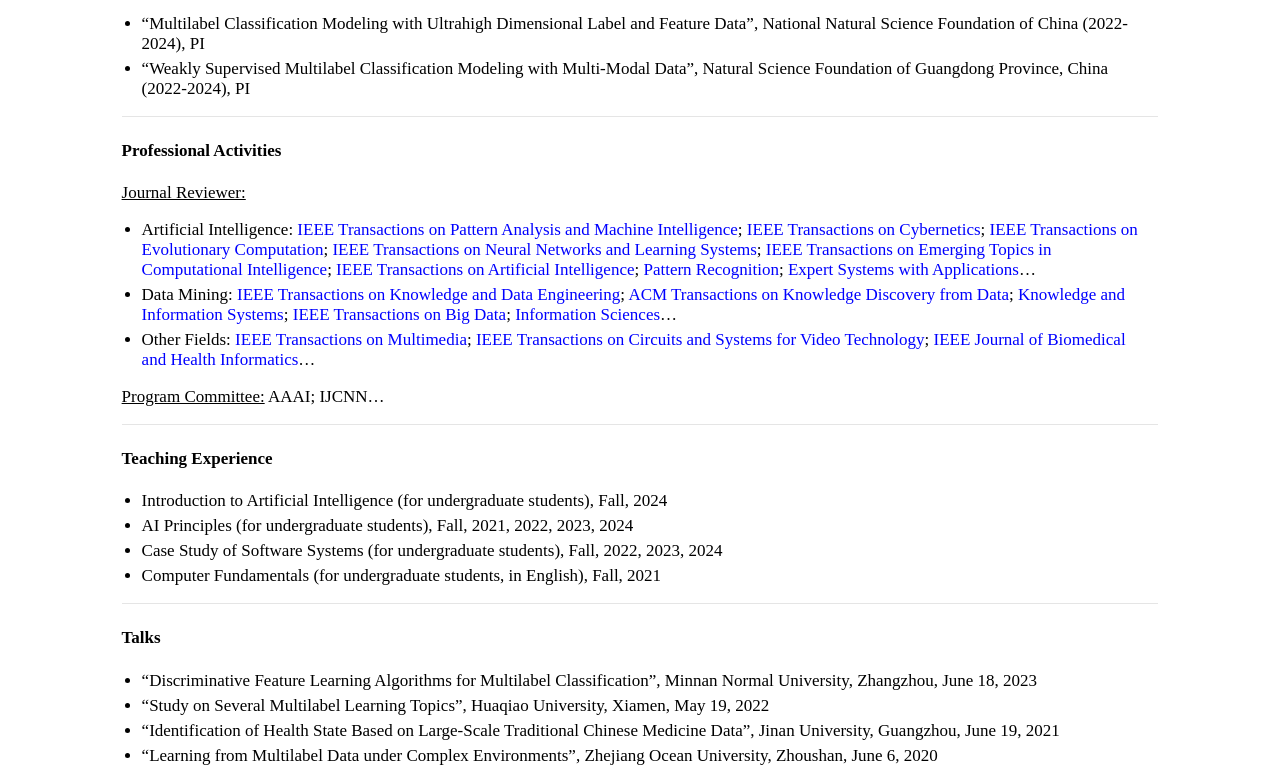
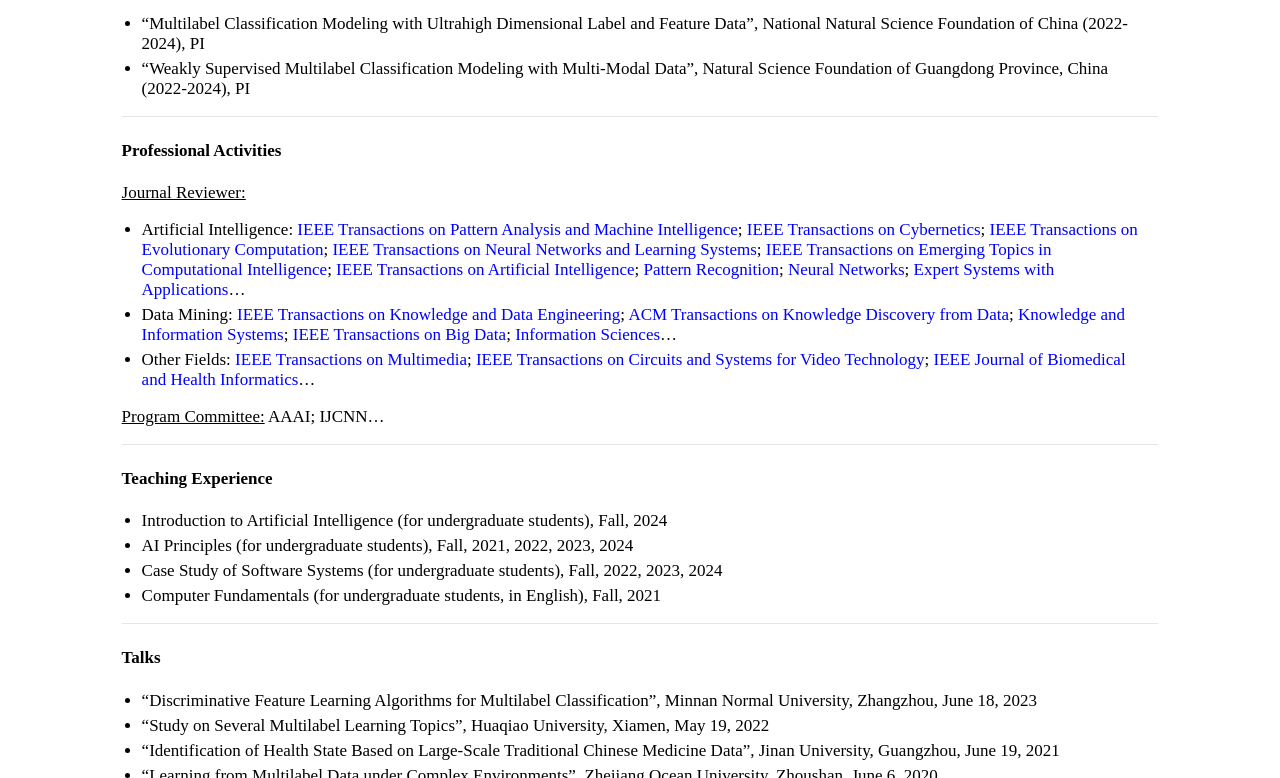
Before and after one commit to jiazhang-ml/jiazhang-ml.github.io, a Jekyll site: the page built from index.md, in a window 1280 px wide and 900 px high, scrolled down 1125 px, cut to the strip 0-778 px from the top of the window. Built offline with Jekyll 4.4.1, drawn with Linux system fonts in a browser that asks for light colours.

Commit message:
Update index.md

```diff
--- a/index.md
+++ b/index.md
@@ -47,7 +47,7 @@ layout: default
 #### Professional Activities
 
 <u>Journal Reviewer:</u>
-* Artificial Intelligence: [IEEE Transactions on Pattern Analysis and Machine Intelligence](https://mc.manuscriptcentral.com/tpami-cs); [IEEE Transactions on Cybernetics](https://mc.manuscriptcentral.com/cyb-ieee); [IEEE Transactions on Evolutionary Computation](https://mc.manuscriptcentral.com/tevc-ieee); [IEEE Transactions on Neural Networks and Learning Systems](https://mc.manuscriptcentral.com/tnnls); [IEEE Transactions on Emerging Topics in Computational Intelligence](https://mc.manuscriptcentral.com/tetci-ieee); [IEEE Transactions on Artificial Intelligence](https://mc.manuscriptcentral.com/tai-ieee); [Pattern Recognition](https://www.sciencedirect.com/journal/pattern-recognition); [Expert Systems with Applications](https://www.sciencedirect.com/journal/expert-systems-with-applications)...
+* Artificial Intelligence: [IEEE Transactions on Pattern Analysis and Machine Intelligence](https://mc.manuscriptcentral.com/tpami-cs); [IEEE Transactions on Cybernetics](https://mc.manuscriptcentral.com/cyb-ieee); [IEEE Transactions on Evolutionary Computation](https://mc.manuscriptcentral.com/tevc-ieee); [IEEE Transactions on Neural Networks and Learning Systems](https://mc.manuscriptcentral.com/tnnls); [IEEE Transactions on Emerging Topics in Computational Intelligence](https://mc.manuscriptcentral.com/tetci-ieee); [IEEE Transactions on Artificial Intelligence](https://mc.manuscriptcentral.com/tai-ieee); [Pattern Recognition](https://www.sciencedirect.com/journal/pattern-recognition); [Neural Networks](https://www.editorialmanager.com/neunet/default.aspx); [Expert Systems with Applications](https://www.sciencedirect.com/journal/expert-systems-with-applications)...
 * Data Mining: [IEEE Transactions on Knowledge and Data Engineering](https://mc.manuscriptcentral.com/tkde-cs); [ACM Transactions on Knowledge Discovery from Data](https://mc.manuscriptcentral.com/tkdd); [Knowledge and Information Systems](https://www.springer.com/journal/10115); [IEEE Transactions on Big Data](https://mc.manuscriptcentral.com/tbd-cs); [Information Sciences](https://www.sciencedirect.com/journal/information-sciences)...
 * Other Fields: [IEEE Transactions on Multimedia](https://mc.manuscriptcentral.com/tmm-ieee); [IEEE Transactions on Circuits and Systems for Video Technology](https://mc.manuscriptcentral.com/tcsvt); [IEEE Journal of Biomedical and Health Informatics](https://mc.manuscriptcentral.com/jbhi-embs)...
 
```
